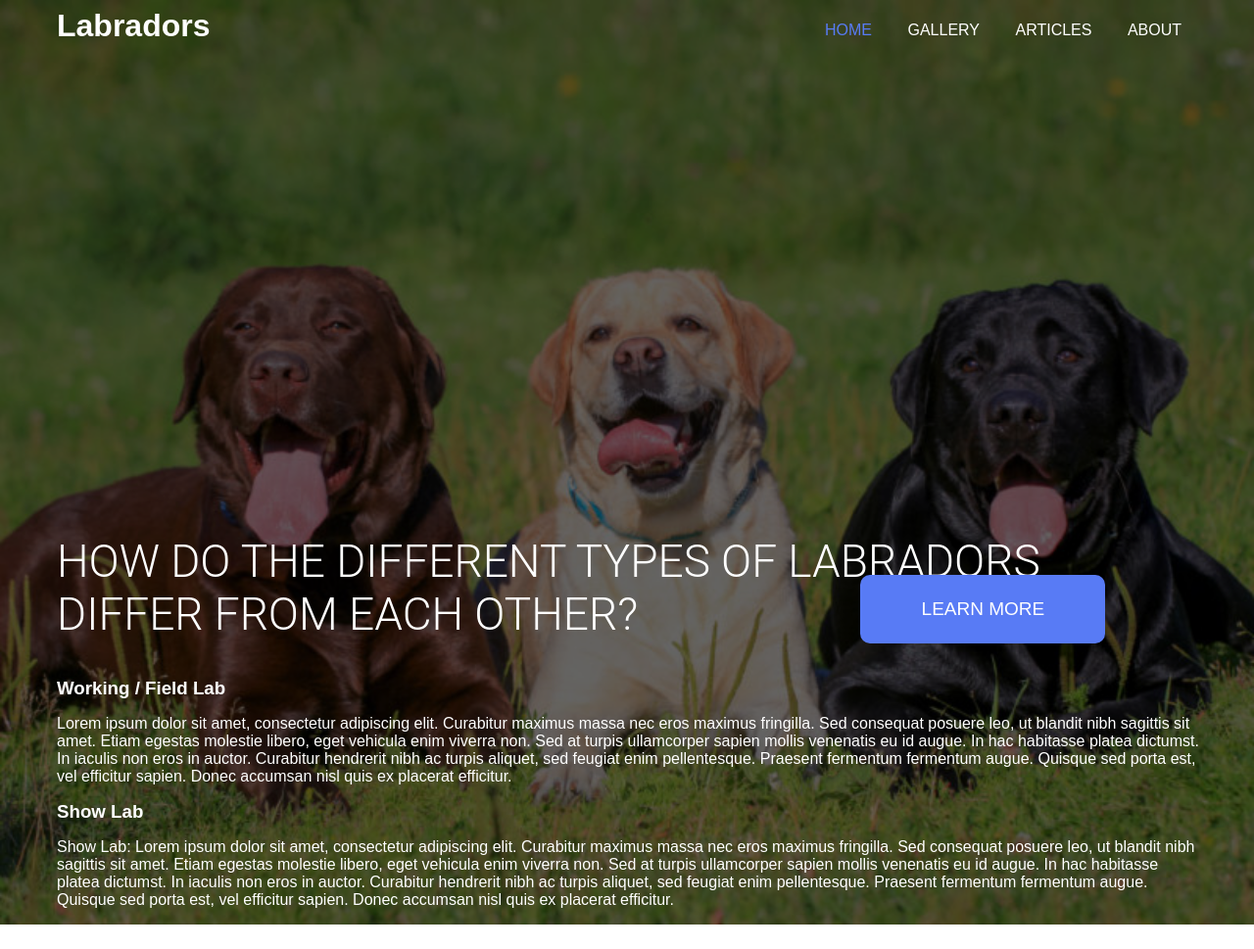
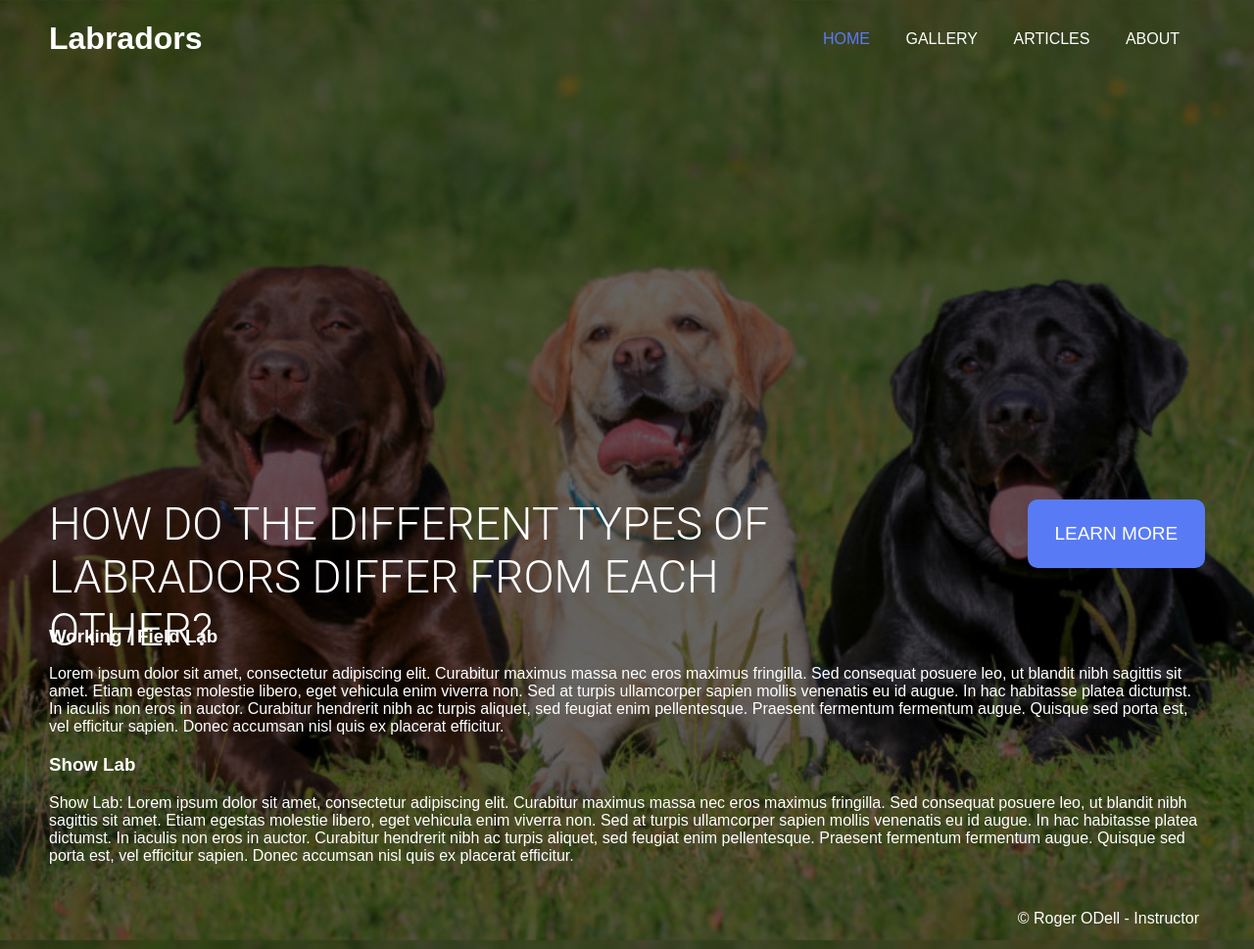
Before and after one commit to odell-instructor/odell-instructor.github.io, a plain HTML site: page index.html in a window 1280 px wide. Shown: the whole page at 98% size. Before the commit the page ends 944 px from the top, so only its background shows below. Drawn offline with Linux system fonts and the light colour scheme.

Commit message:
Cleaned up css to begin using flex box. More work required.

```diff
--- a/css/main.css
+++ b/css/main.css
@@ -1,6 +1,9 @@
 body {
     background-color: #343434;
     font-family: 'Montserrat', sans-serif;
+    padding: 0;
+    margin: 0;
+    color: white;
 }
 
 .banner {
@@ -15,57 +18,78 @@ body {
 
 }
 
+section {
+    margin-left: 50px;
+    margin-right: 50px;
+    margin-top: 390px;
+}
+
+.flex-container {
+    flex-direction: column;
+}
+
+footer {
+    margin-top: 40px;
+}
+
+footer p {
+    text-align: right;
+    padding: 6px;
+    margin-right: 50px;
+}
+
+header {
+    margin-left: 50px;
+    margin-right: 50px;
+    display: flex;
+    flex-direction: row;
+    align-items: center;
+}
+
+header h1 {
+    flex-grow: 1;
+}
+
+
+nav a {
+    font-size: 16px;
+    padding: 16px 16px;
+}
+
+nav a:hover, nav a.current {
+    color: #587BF5;
+}
+
+nav a {
+    text-decoration: none;
+    color: white;
+}
+
 nav {
     text-transform: uppercase;
     overflow: hidden;
     list-style-type: none;
     float: right;
     display: block;
-    margin-top: 14px;
-    grid-area: nav;
-}
-
-header {
-    float: left;
-}
-
-.title {
-    margin-top: 0;
-}
-
-/* Links inside the navbar */
-nav a {
-    font-size: 16px;
-    padding: 16px 16px;
-    height: 40px;
-}
-
-nav a:hover, nav a.current {
-    color: #587BF5;
-}
-
-main {
-    margin-left: 50px;
-    margin-right: 50px
-}
-
-header,
-nav a {
-    text-decoration: none;
-    color: white;
+    padding: 10px;
     text-align: center;
 }
-
+.facts {
+    font-family: 'Roboto', sans-serif;
+    font-weight: 300;
+    color: white;
+    font-size: 46px;
+    width: 1100px;
+}
 .banner_button {
-    top: 18%;
-    left: 70%;
     font-size: 19px;
     background-color: #587BF5;
     border-radius: 10px;
     width: 250px;
     height: 70px;
-    position: absolute;
     text-align: center;
+    align-self: center;
+    margin-left: 200px;
 }
 
 .button_front  {
@@ -78,33 +102,13 @@ nav a {
     line-height: 70px;
 }
 
-
-
 .banner_button:hover  a {
     border-radius: 10px;
     background-color: white;
     color: #587BF5;
 }
 
-section {
-    position: absolute;
-    margin-top: 500px;
-    margin-right: 50px;
+.flex-part1 {
+    display: flex;
+    height: 150px;
 }
-
-.facts {
-    font-family: 'Roboto', sans-serif;
-    font-weight: 300;
-    color: white;
-    font-size: 46px;
-    width: 1100px;
-}
-
-.info {
-    color: white;
-}
-
-.sub_header {
-    color: white;
-    margin: 0;
-}
--- a/index.html
+++ b/index.html
@@ -1,18 +1,19 @@
 <!DOCTYPE html>
 <html lang="en">
+
 <head>
     <meta charset="UTF-8">
     <meta name="viewport" content="width=device-width, initial-scale=1.0">
-    <link rel="stylesheet" type="text/css" media="screen" href="/css/main.css"/>
+    <link rel="stylesheet" type="text/css" media="screen" href="/css/main.css" />
     <title>Labradors</title>
 </head>
+
 <body class="banner">
-    <main>
 
     <header>
         <!-- Name of the site here. inline will be the navigation -->
-        <h1 class="title">Labradors</h1>
-    </header>
+        <h1>Labradors</h1>
+
         <nav>
             <!-- Top navigation goes here -->
             <a class="current" href="#">Home</a>
@@ -20,14 +21,18 @@
             <a href="#">Articles</a>
             <a href="#">About</a>
         </nav>
+    </header>
 
-    <section class="front_info">
+        <section class="flex-container">
+            <div class="flex-part1">
                 <h1 class="facts">HOW DO THE DIFFERENT TYPES OF LABRADORS DIFFER FROM EACH OTHER?</h1>
                 <div class="banner_button">
                     <a class="button_front" href="#">LEARN MORE</a>
                 </div>
-        <h3 class="sub_header">Working / Field Lab</h4>
-        <p class="info">Lorem ipsum dolor sit amet, consectetur adipiscing elit. Curabitur maximus massa nec eros
+            </div>
+            <h3>Working / Field Lab</h4>
+                <p>Lorem ipsum dolor sit amet, consectetur adipiscing elit. Curabitur maximus massa nec
+                    eros
                     maximus fringilla. Sed consequat posuere leo, ut blandit nibh sagittis sit amet. Etiam
                     egestas molestie libero, eget vehicula enim viverra non. Sed at turpis ullamcorper sapien
                     mollis venenatis eu id augue. In hac habitasse platea dictumst. In iaculis non eros in auctor.
@@ -35,8 +40,9 @@
                     fermentum augue. Quisque sed porta est, vel efficitur sapien. Donec accumsan nisl quis ex
                     placerat efficitur.
                 </p>
-        <h3 class="sub_header">Show Lab</h4>
-        <p class="info">Show Lab: Lorem ipsum dolor sit amet, consectetur adipiscing elit. Curabitur maximus massa nec eros
+                <h3>Show Lab</h4>
+                    <p>Show Lab: Lorem ipsum dolor sit amet, consectetur adipiscing elit. Curabitur maximus
+                        massa nec eros
                         maximus fringilla. Sed consequat posuere leo, ut blandit nibh sagittis sit amet. Etiam
                         egestas molestie libero, eget vehicula enim viverra non. Sed at turpis ullamcorper sapien
                         mollis venenatis eu id augue. In hac habitasse platea dictumst. In iaculis non eros in auctor.
@@ -47,12 +53,11 @@
 
         </section>
 
-</main>
-
 
     <footer>
         <!-- Footer information goes here -->
+        <p>&copy; Roger ODell - Instructor</p>
     </footer>
-</div>
 </body>
+
 </html>
```
Lines whose indentation alone changed are shown as unchanged.
